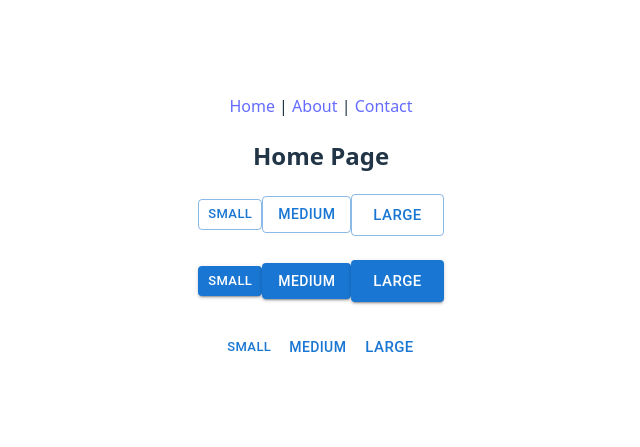
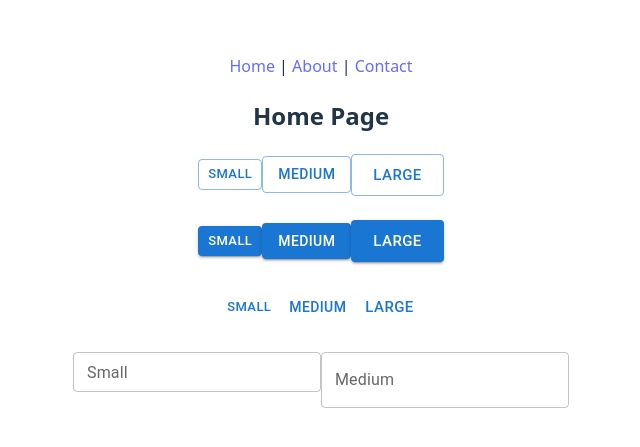
Before and after one commit to helloboy13/FSD-2, a React (Vite) app in the folder Exp-2/: page /home in a window 1280 px wide. Shown: the part 169-616 px from the top of the page, without its empty margins (319-959 px from the left). Built offline with nearby package versions, Linux system fonts and the light colour scheme.

Commit message:
updated button.jsx

```diff
--- a/Exp-2/src/components/Button.jsx
+++ b/Exp-2/src/components/Button.jsx
@@ -1,4 +1,5 @@
 import Button from '@mui/material/Button';
+import TextField from '@mui/material/TextField';
 
 export default function ButtonBasic() {
   return (
@@ -16,6 +17,10 @@ export default function ButtonBasic() {
     <Button size='small' variant='text'>Small</Button>
     <Button size="medium" variant='text'>Medium</Button>
     <Button size="large" variant='text'>Large</Button>
+    <br/>
+    <br/>
+    <TextField label="Small" size="small" variant="outlined" />
+    <TextField label="Medium" size="medium" variant="outlined" />
     </>
   )
 }
```
